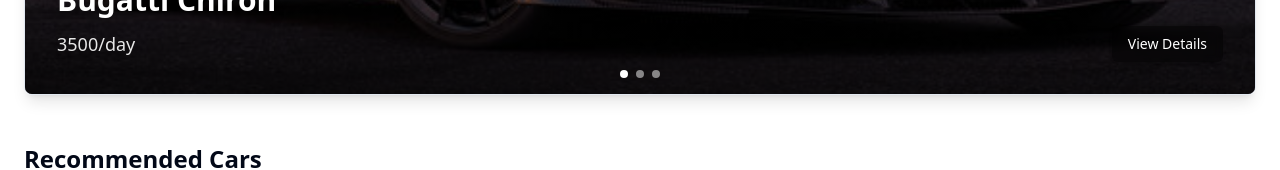
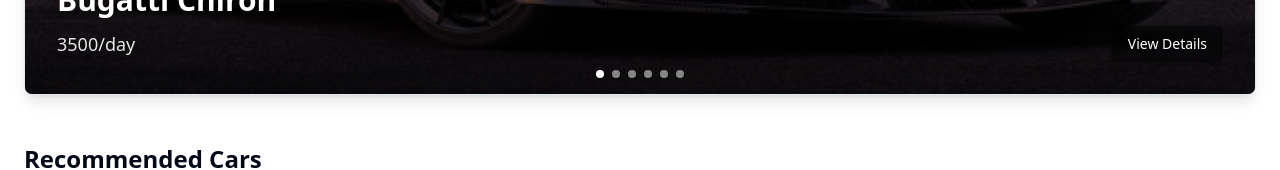
Before and after one commit to dyingonkatowice/car-rent-v2, a React (Vite) app: page / in a window 1280 px wide. Shown: the part 591-761 px from the top of the page. Built offline with nearby package versions, Linux system fonts and the light colour scheme.

Commit message:
Comments/ testimg
Problem with HP in advanced search

```diff
--- a/src/components/Carousel.tsx
+++ b/src/components/Carousel.tsx
@@ -1,8 +1,8 @@
-import { useState } from 'react';
+import { useState } from "react";
 import { ChevronLeft, ChevronRight } from "lucide-react";
 import { Button } from "@/components/ui/button";
 import RentModal from "@/components/RentModal";
-import { Car } from '@/data';
+import { Car } from "@/data";
 
 interface CarouselProps {
   cars: Car[];
@@ -16,16 +16,18 @@
   const [selectedCar] = useState<Car | null>(null);
 
   const handlePrevious = () => {
-    setCurrentIndex((prevIndex) => (prevIndex === 0 ? 2 : prevIndex - 1));
+    setCurrentIndex((prevIndex) => (prevIndex === 0 ? 5 : prevIndex - 1));
   };
 
   const handleNext = () => {
-    setCurrentIndex((prevIndex) => (prevIndex === 2 ? 0 : prevIndex + 1));
+    setCurrentIndex((prevIndex) => (prevIndex === 5 ? 0 : prevIndex + 1));
   };
 
+  // only show 3 cars
 
-  // only show 3 cars
-  const displayedCars = cars.slice(0, 3);
+  // Add recommended in car data, if true they get displayed, if no they don't.
+  // Able to be changed from Admin pannel if car is recommended or not. (easier to do than slicing it ( not available from admin (would have to be switched to props)))
+  const displayedCars = cars.slice(0, 6);
 
   return (
     <>
@@ -94,7 +96,7 @@
               key={index}
               onClick={() => setCurrentIndex(index)}
               className={`w-2 h-2 rounded-full transition-colors ${
-                index === currentIndex ? 'bg-white' : 'bg-white/50'
+                index === currentIndex ? "bg-white" : "bg-white/50"
               }`}
             />
           ))}
```
